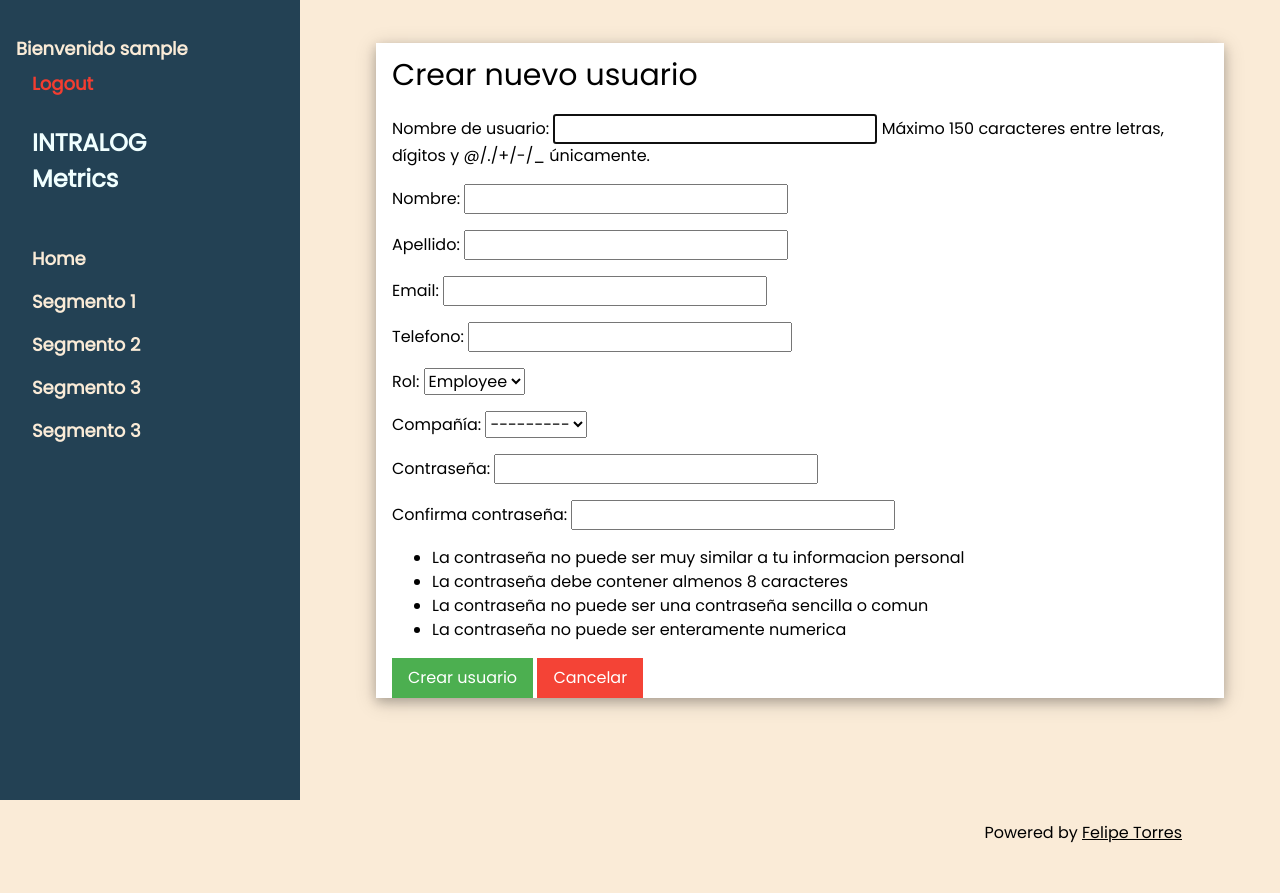
After one commit to manfeltor/kpisintra, a Django app: a page that uses templates/base.html in a window 1280 px wide. The commit adds this page. Run offline with Django 5.2, Linux system fonts and the light colour scheme; the visitor is signed in with stand-in values (Sample User, id 1).

Commit message:
terminada la landing en estructura, iniciada la estructura natural del management de usuarios

```diff
--- a/kpisintra/urls.py
+++ b/kpisintra/urls.py
@@ -19,5 +19,6 @@ from django.urls import path, include
 
 urlpatterns = [
     path('admin/', admin.site.urls),
-    path('', include('landingapp.urls')),
+    path('', include('landingapp.urls'), name='landing'),
+    path('usersapp', include('usersapp.urls'), name='users'),
 ]
--- a/templates/base.html
+++ b/templates/base.html
@@ -13,11 +13,14 @@ body {font-size:16px;}
 .w3-half img:hover{opacity:1}
 </style>
 </head>
-<body style="background-color: #F0F0F0;">
+<body style="background-color: antiquewhite;">
 
 <!-- Sidebar/menu -->
 <nav class="w3-sidebar w3-collapse w3-top w3-large w3-padding" style="z-index:3;width:300px;font-weight:bold;background-color: #234154;" id="mySidebar"><br>
   {% if request.user.is_authenticated %}
+  <div class="w3-col s8 w3-bar">
+    <span style="color: antiquewhite;">Bienvenido <strong>{{ request.user.username }}</strong></span><br>
+  </div>
   <button class="w3-bar-item w3-button w3-left login-btn " style="margin-bottom:10px;color:#f33d30;" onclick="showLogoutModal()">Logout</button>
   {% else %}
   <button class="w3-bar-item w3-button w3-left login-btn " style="margin-bottom:10px;color:#f33d30;" onclick="document.getElementById('loginModal').style.display='block'">Login</button>
@@ -28,14 +31,65 @@ body {font-size:16px;}
   </div>
   <div class="w3-bar-block">
     <a href="#" onclick="w3_close()" class="w3-bar-item w3-button w3-hover-white" style="color: antiquewhite;margin-top:30px;">Home</a>
-    <a href="#showcase" onclick="w3_close()" class="w3-bar-item w3-button w3-hover-white" style="color: antiquewhite;">Segmento 1</a>
-    <a href="#services" onclick="w3_close()" class="w3-bar-item w3-button w3-hover-white" style="color: antiquewhite;">Segmento 2</a>
-    <a href="#designers" onclick="w3_close()" class="w3-bar-item w3-button w3-hover-white" style="color: antiquewhite;">Segmento 3</a>
-    <a href="#packages" onclick="w3_close()" class="w3-bar-item w3-button w3-hover-white" style="color: antiquewhite;">Segmento 4</a>
-    <a href="#contact" onclick="w3_close()" class="w3-bar-item w3-button w3-hover-white" style="color: antiquewhite;">Segmento 5</a>
+    {% if request.user.is_authenticated %}
+      <a href="#" onclick="w3_close()" class="w3-bar-item w3-button w3-hover-white" style="color: antiquewhite;">Segmento 1</a>
+      <a href="#" onclick="w3_close()" class="w3-bar-item w3-button w3-hover-white" style="color: antiquewhite;">Segmento 2</a>
+      {% if request.user.is_management or request.user.is_superuser %}
+        <a href="{% url 'create_user' %}" onclick="w3_close()" class="w3-bar-item w3-button w3-hover-white" style="color: antiquewhite;">Segmento 3</a>
+      {% endif %}
+      {% if request.user.is_superuser %}
+        <a href="#" onclick="w3_close()" class="w3-bar-item w3-button w3-hover-white" style="color: antiquewhite;">Segmento 3</a>
+      {% endif %}
+    {% endif %}
   </div>
+
+  <!-- Login Modal -->
+<div id="loginModal" class="w3-modal" style="{% if login_error %}display:block;{% endif %}">
+  <!-- Ignorar error anterior. py no reconoce el metodo HTML -->
+    <div class="w3-modal-content w3-card-4 w3-animate-top" style="max-width:400px; background-color: antiquewhite;">
+      <div class="w3-center"><br>
+        <span onclick="document.getElementById('loginModal').style.display='none'" class="w3-button w3-xlarge w3-hover-red w3-display-topright" title="Close Modal">&times;</span>
+        {% if login_error %}
+        <div class="w3-panel w3-red">
+          <p>{{ login_error }}</p>
+        </div>
+        {% endif %}
+        <form action="{% url 'login' %}" method="post" class="w3-container">
+          {% csrf_token %}
+          <div class="w3-section">
+            <label><b>Usuario</b></label>
+            <input class="w3-input w3-border w3-margin-bottom" type="text" placeholder="username" name="username" required>
+            <label><b>Contraseña</b></label>
+            <input class="w3-input w3-border" type="password" placeholder="pass" name="password" required>
+            <button class="w3-button w3-block w3-section w3-padding" type="submit" style="background-color: #234154;color: antiquewhite;">Login</button>
+          </div>
+        </form>
+        <div class="w3-container w3-border-top w3-padding-16 w3-light-grey">
+          <button onclick="document.getElementById('loginModal').style.display='none'" type="button" class="w3-button w3-red">Cancelar</button>
+        </div>
+      </div>
+    </div>
+  </div>
+
+<!-- Logout Modal -->
+<div id="logoutModal" class="w3-modal">
+  <div class="w3-modal-content w3-card-4 w3-animate-top" style="max-width:400px; background-color: antiquewhite;">
+    <div class="w3-center"><br>
+      <span onclick="document.getElementById('logoutModal').style.display='none'" class="w3-button w3-xlarge w3-hover-red w3-display-topright" title="Close Modal">&times;</span>
+      <form action="{% url 'logout' %}" method="post" class="w3-container">
+        {% csrf_token %}
+        <div class="w3-section">
+          <p>Estas seguro que quieres desloguearte?</p>
+          <button class="w3-button w3-block w3-section w3-padding" type="submit" style="background-color: #234154;color: antiquewhite;">Si, deslogueame</button>
+        </div>
+      </form>
+      <div class="w3-container w3-border-top w3-padding-16 w3-light-grey">
+        <button onclick="document.getElementById('logoutModal').style.display='none'" type="button" class="w3-button w3-red">Cancelar</button>
+      </div>
+    </div>
+  </div>
+</div>
 </nav>
-
 <!-- Top menu on small screens -->
 <header class="w3-container w3-top w3-hide-large w3-xlarge w3-padding" style="background-color: #234154;">
   <a href="javascript:void(0)" class="w3-button w3-margin-right w3-red" onclick="w3_open()">☰</a>
@@ -47,6 +101,7 @@ body {font-size:16px;}
 
 <!-- !PAGE CONTENT! -->
 <div class="w3-main" style="margin-left:340px;margin-right:40px">
+{% block main_page %}
 
   <!-- Header -->
   <div class="w3-container" style="margin-top:50px" id="showcase">
@@ -117,9 +172,8 @@ body {font-size:16px;}
 
   <div class="w3-row-padding w3-grayscale" style="margin-top: 75px;">
     <div class="w3-col m4 w3-margin-bottom">
-      <div class="w3-light-grey">
         <img src="/yourimage.jpg" alt="Your Name" style="width:100%">
-          <div class="w3-container">
+        <div class="w3-container">
           <h3>Felipe Torres</h3>
           <p class="w3-opacity">Líder de Desarrollo de INTRALOG Metrics</p>
           <p>Como único desarrollador detrás de INTRALOG Metrics,
@@ -127,9 +181,14 @@ body {font-size:16px;}
             a optimizar la logística y a mejorar la toma de decisiones estratégicas.
             Mi objetivo con esta herramienta es proporcionar métricas precisas y útiles
             tanto para clientes internos como externos.</p>
-          </div>
-      </div>
+        </div>
     </div>
+  </div>
+
+  <!-- The company -->
+  <div class="w3-container" id="designers" style="margin-top:75px">
+    <h1 class="w3-xxxlarge w3-text-red">un servicio de <b><a class="w3-hover-sepia" href="https://intralog.com.ar/">INTRALOG SA.</a></b></h1>
+    <hr style="width:50px;border:5px solid #f33d30" class="w3-round">
   </div>
 
 
@@ -178,7 +237,7 @@ body {font-size:16px;}
     </div>
   </div> -->
 
-  <!-- Contact -->
+  <!-- Contact
   <div class="w3-container" id="contact" style="margin-top:75px">
     <h1 class="w3-xxxlarge w3-text-red"><b>Contact.</b></h1>
     <hr style="width:50px;border:5px solid red" class="w3-round">
@@ -198,13 +257,14 @@ body {font-size:16px;}
       </div>
       <button type="submit" class="w3-button w3-block w3-padding-large w3-red w3-margin-bottom">Send Message</button>
     </form>
-  </div>
+  </div> -->
 
 <!-- End page content -->
 </div>
+{% endblock %}
 
 <!-- W3.CSS Container -->
-<div class="w3-light-grey w3-container w3-padding-32" style="margin-top:75px;padding-right:58px"><p class="w3-right">Powered by <a href="#" title="W3.CSS" target="_blank" class="w3-hover-opacity">Felipe Torres</a></p></div>
+<div class="w3-container w3-padding-32" style="margin-top:75px;padding-right:58px"><p class="w3-right">Powered by <a href="#" title="W3.CSS" target="_blank" class="w3-hover-opacity">Felipe Torres</a></p></div>
 
 <script>
 // Script to open and close sidebar
@@ -225,6 +285,15 @@ function onClick(element) {
   var captionText = document.getElementById("caption");
   captionText.innerHTML = element.alt;
 }
+
+function showLogoutModal() {
+    document.getElementById('logoutModal').style.display = 'block';
+}
+
+// Hide the logout confirmation section
+  function cancelLogout() {
+    document.getElementById('logoutModal').style.display = 'none';
+}
 </script>
 
 </body>
--- /dev/null
+++ b/usersapp/forms.py
@@ -0,0 +1,113 @@
+from django import forms
+from django.contrib.auth.forms import UserCreationForm, PasswordChangeForm
+from .models import CustomUser, Company
+
+class CustomUserCreationForm(UserCreationForm):
+    company = forms.ModelChoiceField(queryset=Company.objects.all(), required=False)
+
+    class Meta:
+        model = CustomUser
+        fields = ['username', 'first_name', 'last_name', 'email', 'phone_number', 'role', 'company', 'password1', 'password2']
+
+    def __init__(self, *args, **kwargs):
+        super(CustomUserCreationForm, self).__init__(*args, **kwargs)
+        self.fields['role'].choices = [
+            (CustomUser.EMPLOYEE, 'Employee'),
+            (CustomUser.MANAGER, 'Manager'),
+        ]
+
+        # Customize labels and help texts
+        self.fields['username'].label = "Nombre de usuario"
+        self.fields['first_name'].label = "Nombre"
+        self.fields['last_name'].label = "Apellido"
+        self.fields['email'].label = "Email"
+        self.fields['phone_number'].label = "Telefono"
+        self.fields['role'].label = "Rol"
+        self.fields['company'].label = "Compañía"
+        self.fields['password1'].label = "Contraseña"
+        self.fields['password2'].label = "Confirma contraseña"
+
+        # Customize password validation error messages
+        self.fields['password1'].error_messages = {
+            'password_too_similar': "Contraseña muy similar a los datos.",
+            'password_too_short': "La contraseña debe contener al menos 8 caracteres.",
+            'password_too_common': "Contraseña muy común.",
+            'password_entirely_numeric': "La contraseña no puede ser enteramente numérica.",
+        }
+
+        self.fields['password2'].error_messages = {
+            'password_mismatch': "Las contraseñas no coinciden.",
+        }
+
+        self.fields['password1'].help_text = ""
+        self.fields['password2'].help_text = ""
+        self.fields['username'].help_text = "Máximo 150 caracteres entre letras, dígitos y @/./+/-/_ únicamente."
+
+class UserProfileUpdateForm(forms.ModelForm):
+    class Meta:
+        model = CustomUser
+        fields = ['first_name', 'last_name', 'email', 'phone_number']
+
+    def __init__(self, *args, **kwargs):
+        super(UserProfileUpdateForm, self).__init__(*args, **kwargs)
+
+        # Make profile fields optional
+        self.fields['first_name'].required = False
+        self.fields['last_name'].required = False
+        self.fields['email'].required = False
+        self.fields['phone_number'].required = False
+
+
+        # self.fields['first_name'].widget.attrs['placeholder'] = 'Nombre'
+        # self.fields['last_name'].widget.attrs['placeholder'] = 'Apellido'
+        # self.fields['email'].widget.attrs['placeholder'] = 'email'
+        # self.fields['phone_number'].widget.attrs['placeholder'] = 'Numero de telefono'
+
+        self.fields['first_name'].label = 'Nombre'
+        self.fields['last_name'].label = 'Apellido'
+        self.fields['email'].label = 'email'
+        self.fields['phone_number'].label = 'Numero de telefono'
+
+class CustomPasswordChangeForm(PasswordChangeForm):
+    def __init__(self, *args, **kwargs):
+        super(CustomPasswordChangeForm, self).__init__(*args, **kwargs)
+
+        self.fields['old_password'].widget.attrs['placeholder'] = 'Ingresa tu contraseña actual'
+        self.fields['old_password'].label = 'Contraseña actual'
+        self.fields['old_password'].help_text = 'Ingresa tu contraseña actual para verificar tu identidad.'
+
+        self.fields['new_password1'].widget.attrs['placeholder'] = 'Ingresa tu nueva contraseña'
+        self.fields['new_password1'].label = 'Nueva contraseña'
+        self.fields['new_password1'].help_text = ''
+
+        self.fields['new_password2'].widget.attrs['placeholder'] = 'Confirma tu nueva contraseña'
+        self.fields['new_password2'].label = 'Nueva contraseña'
+        self.fields['new_password2'].help_text = 'Reingresa tu nueva contraseña para confirmarla.'
+
+        # Customize error messages
+        self.fields['new_password1'].error_messages = {
+            'password_too_similar': "Tu contraseña es muy similar a tu informacion personal.",
+            'password_too_short': "Tu contraseña debe contener almenos 8 caracteres.",
+            'password_too_common': "Tu contraseña es muy comun.",
+            'password_entirely_numeric': "Tu contraseña no puede ser enteramente numerica.",
+        }
+
+        self.fields['new_password2'].error_messages = {
+            'password_mismatch': "Los campos de nueva contraseña no coinciden.",
+            'password_too_similar': "Tu contraseña es muy similar a tu informacion personal.",
+            'password_too_short': "Tu contraseña debe contener almenos 8 caracteres.",
+            'password_too_common': "Tu contraseña es muy comun.",
+            'password_entirely_numeric': "Tu contraseña no puede ser enteramente numerica.",
+        }
+
+    def clean_old_password(self):
+        old_password = self.cleaned_data.get('old_password')
+        if not self.user.check_password(old_password):
+            raise forms.ValidationError("La contraseña actual es incorrecta.")
+        return old_password
+
+
+class UserEditForm(forms.ModelForm):
+    class Meta:
+        model = CustomUser
+        fields = ['role']
--- a/usersapp/models.py
+++ b/usersapp/models.py
@@ -17,7 +17,7 @@ class CustomUser(AbstractUser):
     MANAGER = 'manager'
     EMPLOYEE = 'employee'
     ADMIN = 'admin'
-    CLIENT = 'admin'
+    CLIENT = 'client'
 
     ROLE_CHOICES = [
         (MANAGER, 'Manager'),
--- /dev/null
+++ b/usersapp/templates/create_user.html
@@ -0,0 +1,21 @@
+{% extends 'base.html' %}
+
+{% block main_page %}
+<div class="w3-main" style="margin-left:20px;margin-top:43px;">
+    <div class="w3-container w3-card-4 w3-white w3-margin">
+        <h2>Crear nuevo usuario</h2>
+        <form method="post">
+            {% csrf_token %}
+            {{ form.as_p }}
+        <ul>
+            <li>La contraseña no puede ser muy similar a tu informacion personal</li>
+            <li>La contraseña debe contener almenos 8 caracteres</li>
+            <li>La contraseña no puede ser una contraseña sencilla o comun</li>
+            <li>La contraseña no puede ser enteramente numerica</li>
+        </ul>
+            <button type="submit" class="w3-button w3-green">Crear usuario</button>
+            <a href="{% url 'home' %}" class="w3-button w3-red">Cancelar</a>
+        </form>
+    </div>
+</div>
+{% endblock %}
--- /dev/null
+++ b/usersapp/urls.py
@@ -0,0 +1,9 @@
+from django.contrib.auth import views as auth_views
+from django.urls import path
+from .views import login_view, create_user_view
+
+urlpatterns = [
+    path('login/', login_view, name='login'),
+    path('logout/', auth_views.LogoutView.as_view(next_page='home'), name='logout'),
+    path('create_user/', create_user_view, name='create_user'),
+]
--- a/usersapp/views.py
+++ b/usersapp/views.py
@@ -1,3 +1,33 @@
-from django.shortcuts import render
+from django.shortcuts import render, redirect
+from django.contrib.auth import authenticate, login
+from .forms import CustomUserCreationForm
+from django.contrib.auth.decorators import login_required
 
-# Create your views here.
+
+def login_view(request):
+    if request.method == 'POST':
+        username = request.POST['username']
+        password = request.POST['password']
+        user = authenticate(request, username=username, password=password)
+        if user is not None:
+            login(request, user)
+            return redirect('home')
+        else:
+            error_message = 'Usuario y/o contraseña inválidos'
+            return render(request, 'landing.html', {'login_error': error_message})  # Pass the error message
+    return redirect('home')
+
+@login_required
+def create_user_view(request):
+    if not request.user.is_superuser:
+        return redirect('unauthorized')
+
+    if request.method == 'POST':
+        form = CustomUserCreationForm(request.POST)
+        if form.is_valid():
+            form.save()
+            return redirect('home')  # Redirect to home or another relevant page after creating the user
+    else:
+        form = CustomUserCreationForm()
+
+    return render(request, 'create_user.html', {'form': form})
```
